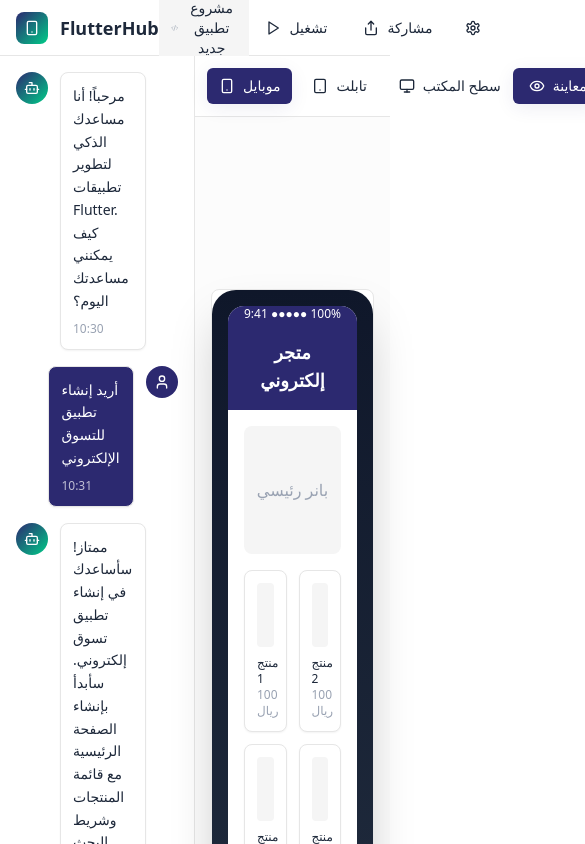
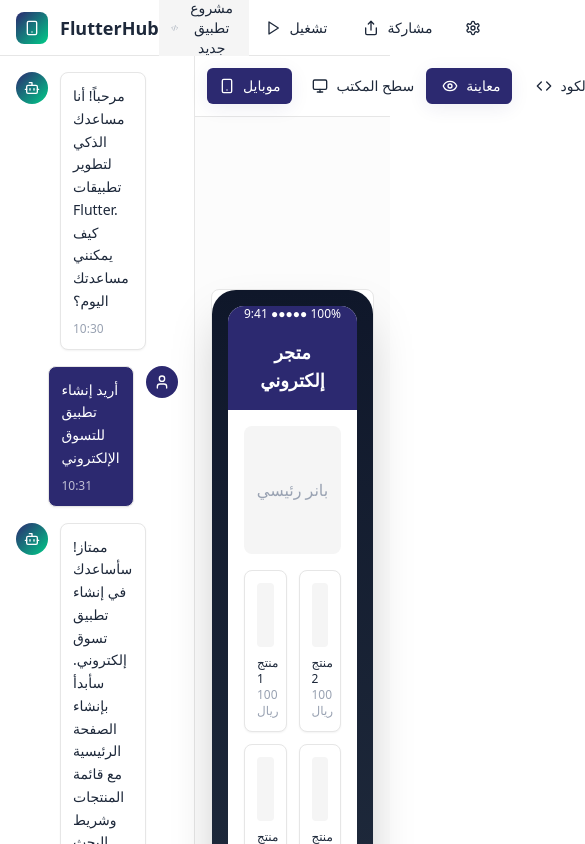
Before and after one commit to khamis1992/flutter-app-hub, a React (Vite) app: page / in a window 390 px wide. Shown: the top 844 px of the page, 585 px wide, since content can reach past the window. Built offline with nearby package versions, Linux system fonts and the light colour scheme.

Commit message:
Remove tablet option
Removed the tablet option from the preview panel.

```diff
--- a/src/components/PreviewPanel.tsx
+++ b/src/components/PreviewPanel.tsx
@@ -3,7 +3,6 @@ import { Button } from "@/components/ui/button";
 import { Card } from "@/components/ui/card";
 import {
   Smartphone,
-  Tablet,
   Monitor,
   RotateCcw,
   ExternalLink,
@@ -17,7 +16,6 @@ const PreviewPanel = () => {
 
   const devices = [
     { id: "mobile", icon: Smartphone, label: "موبايل", width: "w-80", height: "h-[600px]" },
-    { id: "tablet", icon: Tablet, label: "تابلت", width: "w-96", height: "h-[500px]" },
     { id: "desktop", icon: Monitor, label: "سطح المكتب", width: "w-full", height: "h-[600px]" }
   ];
 
```
